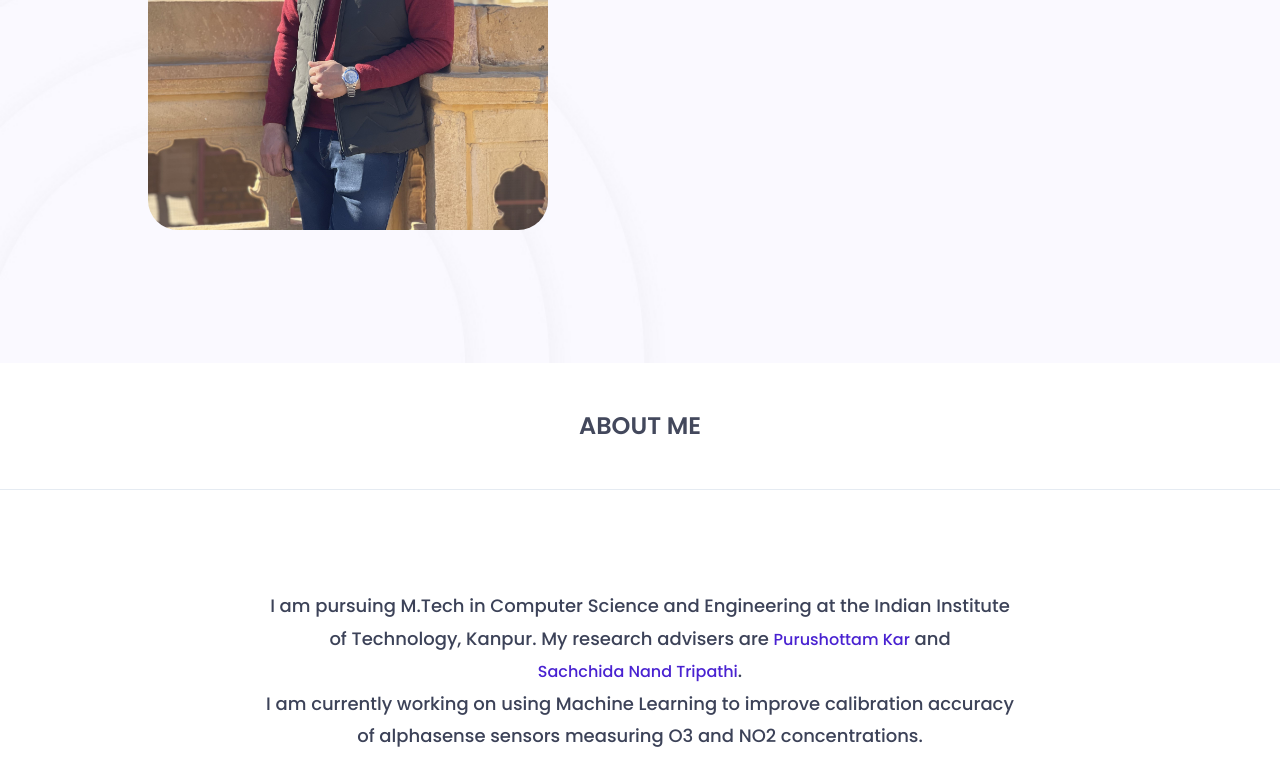
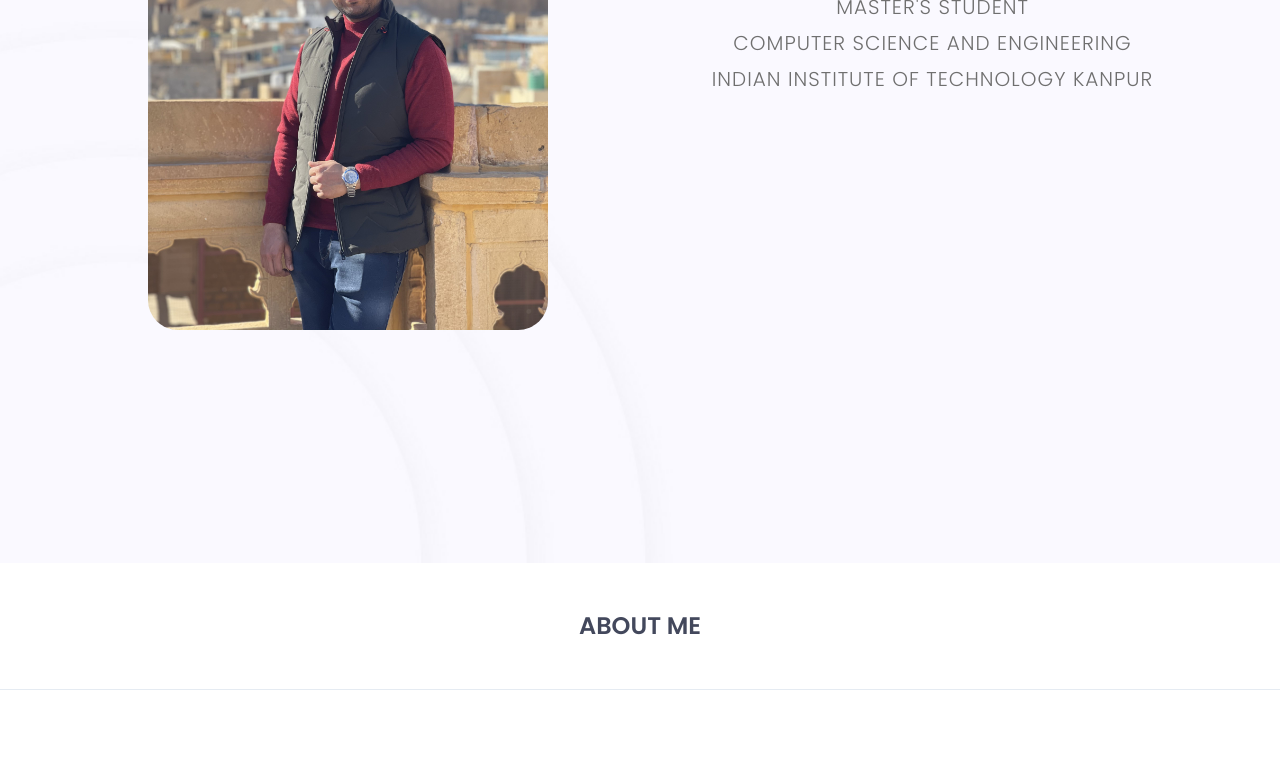
Before and after one commit to ayush163/ayush163.github.io, a plain HTML site: page index.html in a window 1280 px wide. Shown: the part 437-1199 px from the top of the page. Drawn offline with nearby package versions, Linux system fonts and the light colour scheme.

Commit message:
Minor fix

```diff
--- a/assets/css/style.css
+++ b/assets/css/style.css
@@ -165,6 +165,7 @@ nav.navbar.bootsnav .navbar-toggle i{color: #000000;}
     display: flex;
     align-items: center;
     justify-content: center;
+    padding: 500px 0;
     position:relative;
     background:url(../images/about/home-banner.jpg)no-repeat;
     background-size:cover;
```
